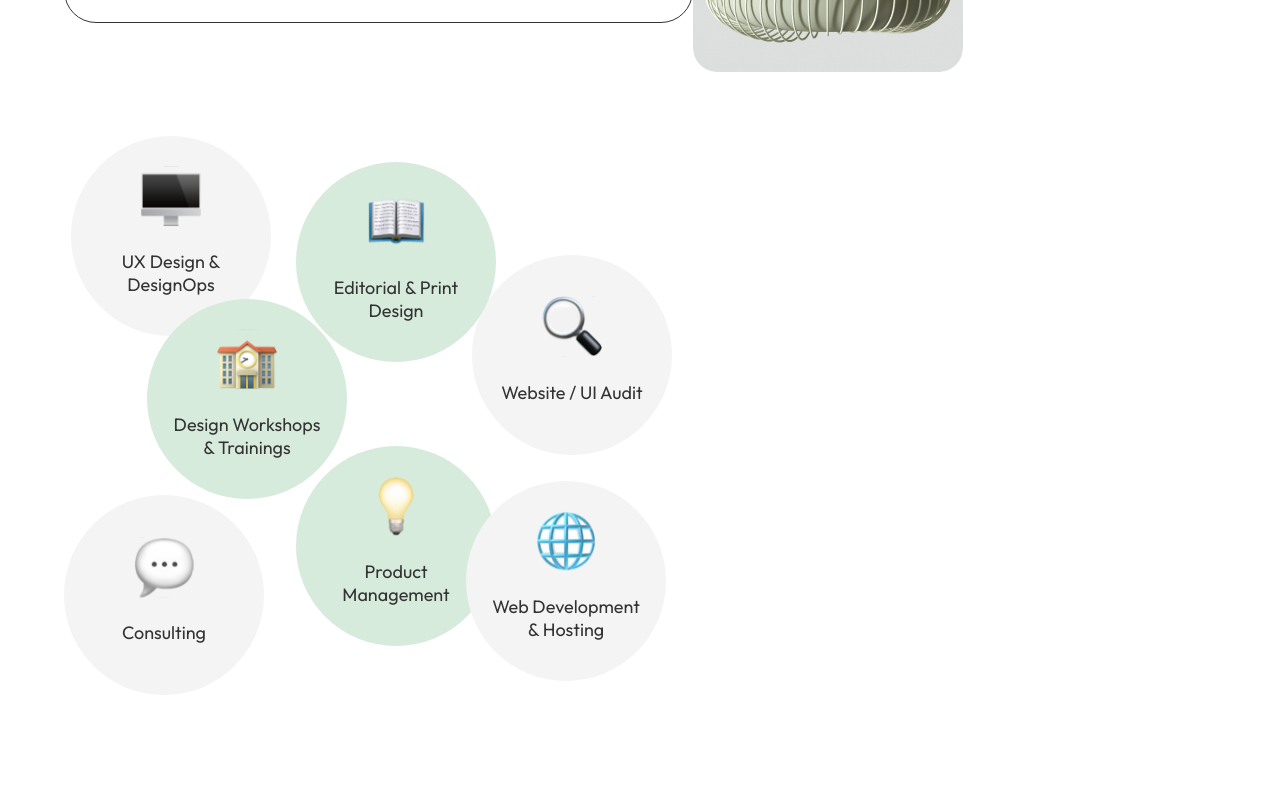
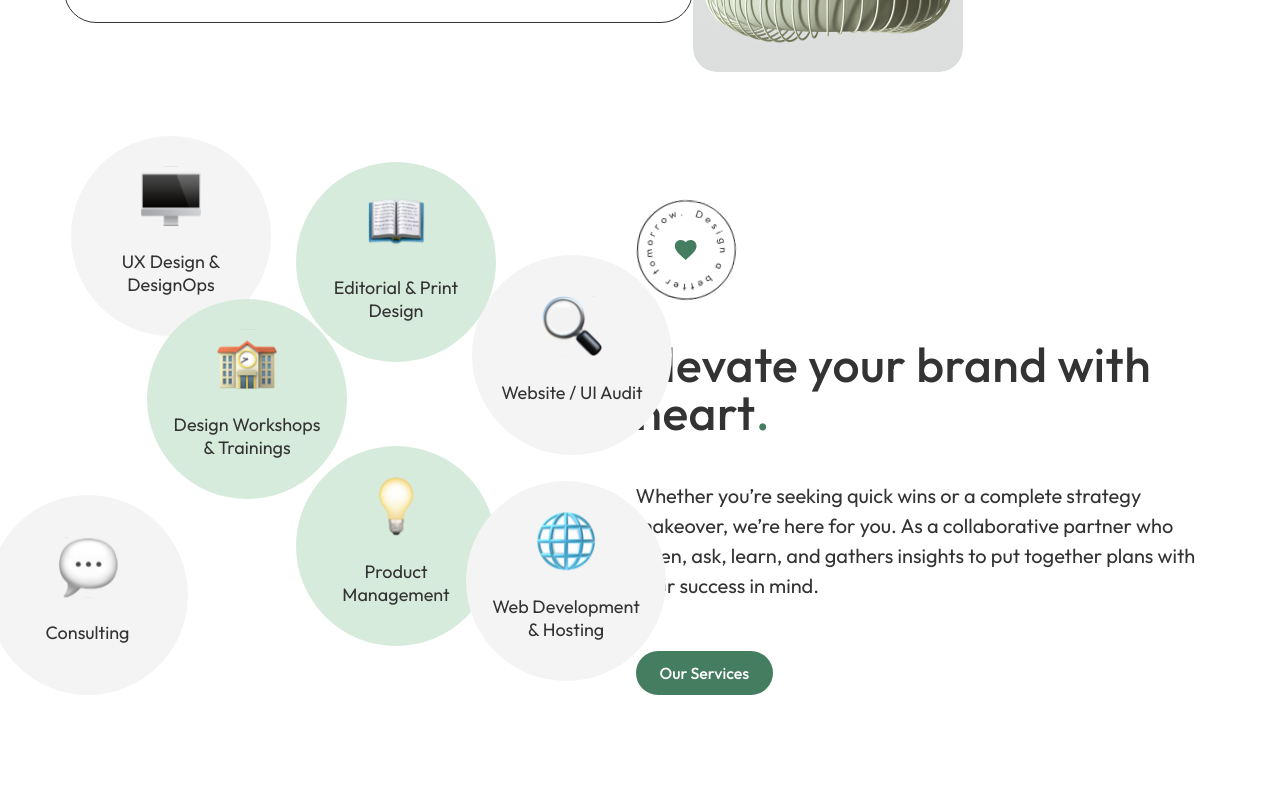
Before and after one commit to wongpakho814/noran, a React (Create React App) app: page / in a window 1280 px wide. Shown: the part 660-1460 px from the top of the page. Built offline with nearby package versions, Linux system fonts and the light colour scheme.

Commit message:
Implemented home section 2

```diff
--- a/src/App.css
+++ b/src/App.css
@@ -413,7 +413,7 @@ header {
   height: 70.8rem;
   display: flex;
   padding: 6.4rem;
-  justify-content: space-between;
+  justify-content: space-evenly;
   align-items: flex-start;
   align-self: stretch;
   background: var(--white, #fff);
@@ -538,18 +538,19 @@ header {
   height: 62.346rem;
   display: flex;
   padding: 0 6.4rem 6.4rem 6.4rem;
-  align-items: flex-start;
-  align-content: flex-start;
+  align-items: center;
+  justify-content: center;
   gap: 11rem 0;
   align-self: stretch;
   flex-wrap: wrap;
 }
 
 .home-section-2-content-wrapper {
-  width: 131.2rem;
+  width: 100%;
   height: 55.946rem;
   display: flex;
   align-items: center;
+  justify-content: space-evenly;
   gap: 4rem;
 }
 
@@ -651,6 +652,42 @@ header {
   font-style: normal;
   font-weight: 400;
   line-height: normal;
+}
+
+.home-section-2-text-content {
+  width: 66.4rem;
+  height: 55.946rem;
+  display: flex;
+  padding-top: 6.4rem;
+  flex-direction: column;
+  align-items: flex-start;
+  gap: 4rem;
+  align-self: stretch;
+}
+
+.home-section-2-text-content h2 {
+  align-self: stretch;
+  color: var(--text, #333);
+  font-family: Outfit;
+  font-size: 4.8rem;
+  font-style: normal;
+  font-weight: 500;
+  line-height: 100%;
+  letter-spacing: 0.048rem;
+}
+
+.home-section-2-text-content h2 span {
+  color: var(--primary, #457d61);
+}
+
+.home-section-2-text-content p {
+  align-self: stretch;
+  color: var(--text, #333);
+  font-family: Outfit;
+  font-size: 2rem;
+  font-style: normal;
+  font-weight: 400;
+  line-height: 150%;
 }
 /* End of home page section 2 */
 /* End of home page */
--- a/src/components/pages/Home.js
+++ b/src/components/pages/Home.js
@@ -153,6 +153,20 @@ function Home() {
               <p>UX Design & DesignOps</p>
             </div>
           </div>
+
+          <div className="home-section-2-text-content">
+            <InfiniteRotation />
+            <h2>
+              Elevate your brand with heart<span>.</span>
+            </h2>
+            <p>
+              Whether you’re seeking quick wins or a complete strategy makeover,
+              we’re here for you. As a collaborative partner who listen, ask,
+              learn, and gathers insights to put together plans with your
+              success in mind.
+            </p>
+            <div className="lets-talk-btn">Our Services</div>
+          </div>
         </div>
       </section>
     </React.Fragment>
```
